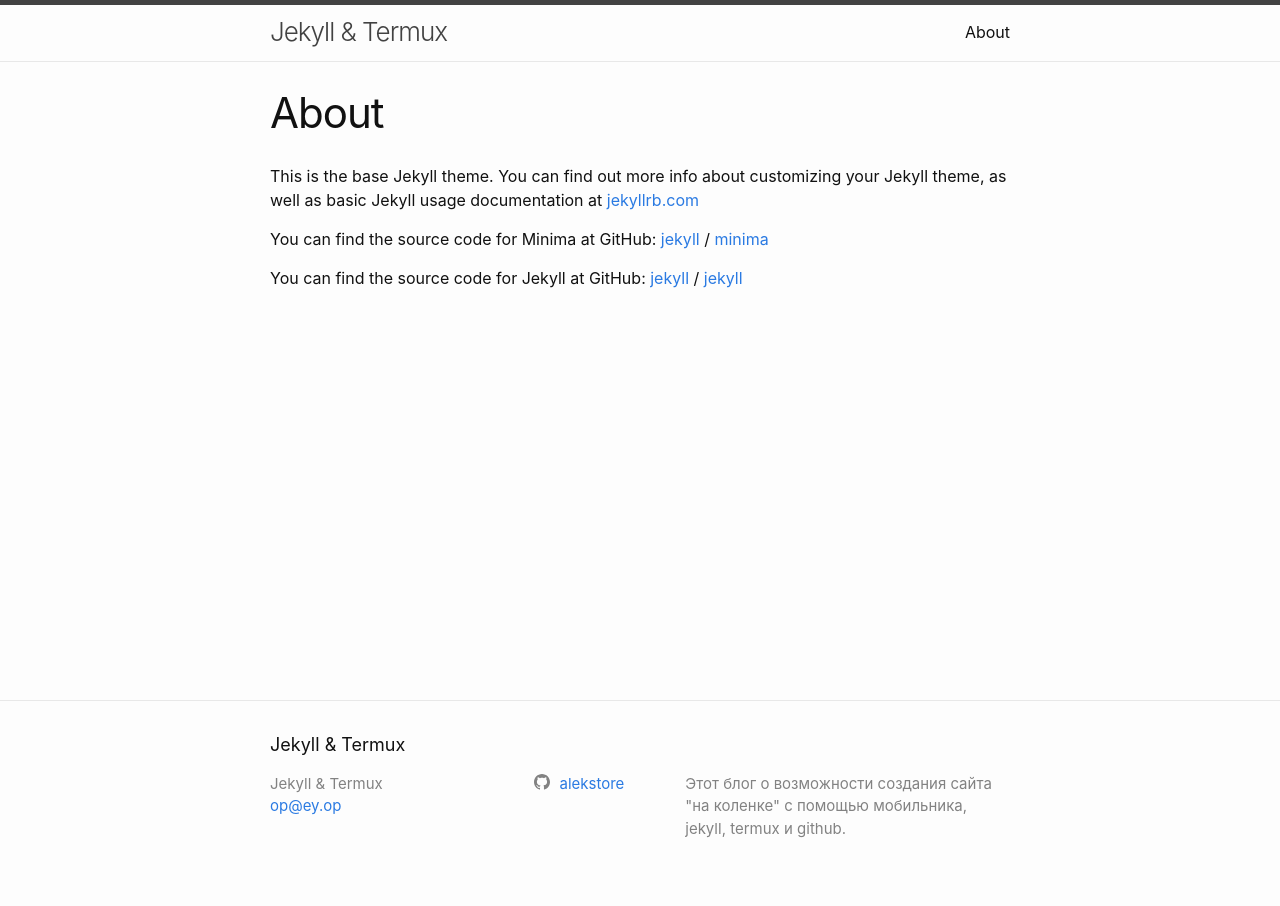
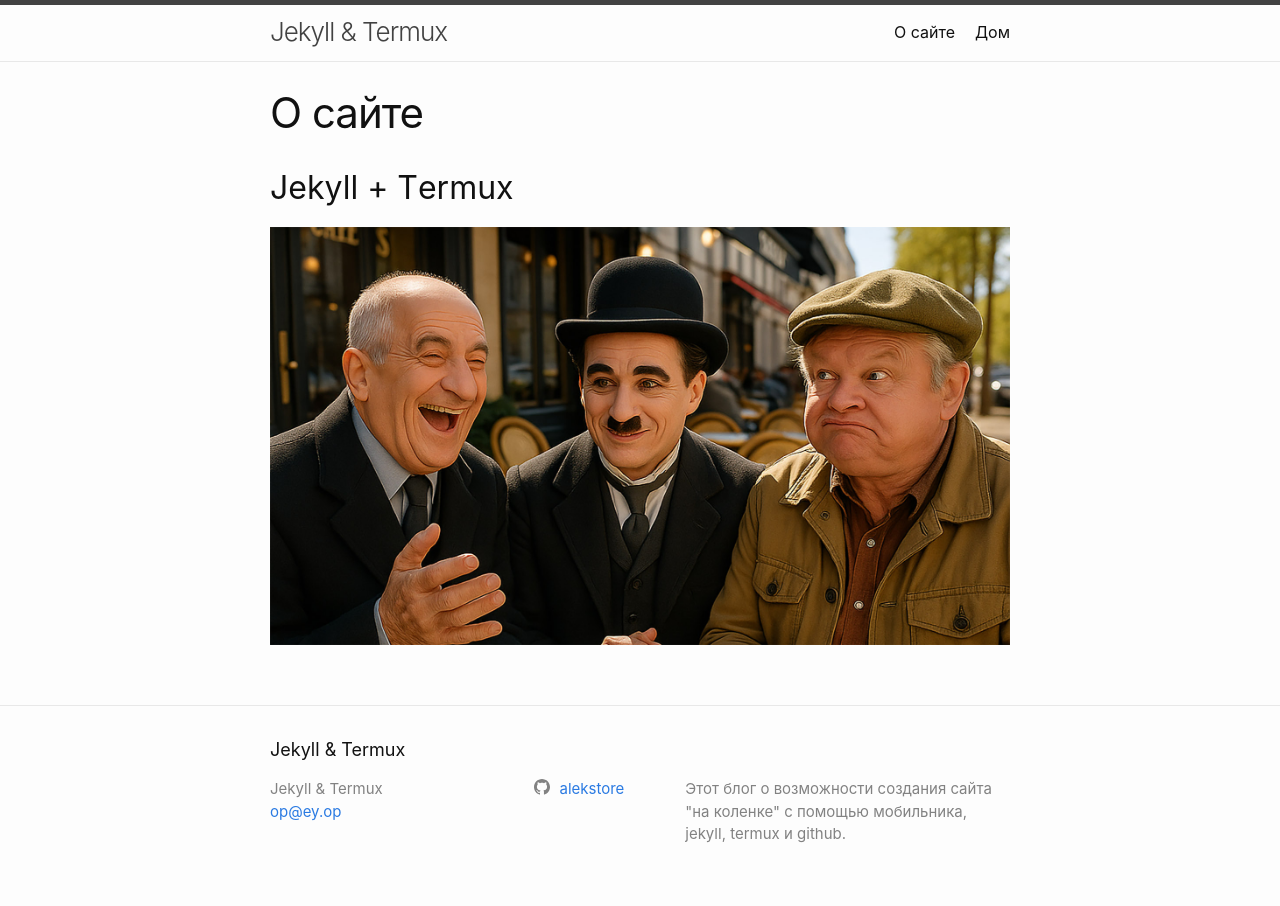
Before and after one commit to alekstore/jt, a Jekyll site: the page built from about.markdown, in a window 1280 px wide. Built offline with Jekyll 4.4.1, drawn with Linux system fonts in a browser that asks for light colours.

Commit message:
about fix

```diff
--- a/_posts/2026-04-22-welcome-to-jekyll.markdown
+++ b/_posts/2026-04-22-welcome-to-jekyll.markdown
@@ -5,6 +5,6 @@ date:   2022-04-22 11:56:07 +0300
 categories: jekyll update
 ---
 ## Хороший сегодня денек!
-![](/assets/images/babochka_boy.jpg)
+![](../../assets/images/babochka_boy.jpg)
 ### Попытка подружить termux и jekyll
   Ну захтелось и все тут!
--- a/about.markdown
+++ b/about.markdown
@@ -1,18 +1,8 @@
 ---
 layout: page
-title: About
+title: О сайте
 permalink: /about/
 ---
 
-This is the base Jekyll theme. You can find out more info about customizing your Jekyll theme, as well as basic Jekyll usage documentation at [jekyllrb.com](https://jekyllrb.com/)
-
-You can find the source code for Minima at GitHub:
-[jekyll][jekyll-organization] /
-[minima](https://github.com/jekyll/minima)
-
-You can find the source code for Jekyll at GitHub:
-[jekyll][jekyll-organization] /
-[jekyll](https://github.com/jekyll/jekyll)
-
-
-[jekyll-organization]: https://github.com/jekyll
+## Jekyll + Тermux
+![](/assets/images/komiky1.jpg)
--- a/index.markdown
+++ b/index.markdown
@@ -1,8 +1,8 @@
 ---
 # Feel free to add content and custom Front Matter to this file.
 # To modify the layout, see https://jekyllrb.com/docs/themes/#overriding-theme-defaults
-
+title: Дом
 layout: home
 ---
-## Библиотека переехала!
+## Библиотека уже здесь!
 ![library](/assets/images/library.jpg)
```
Also changed, not shown: 1 other file.
